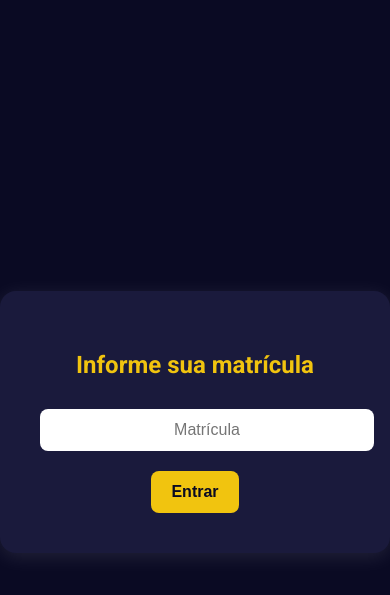
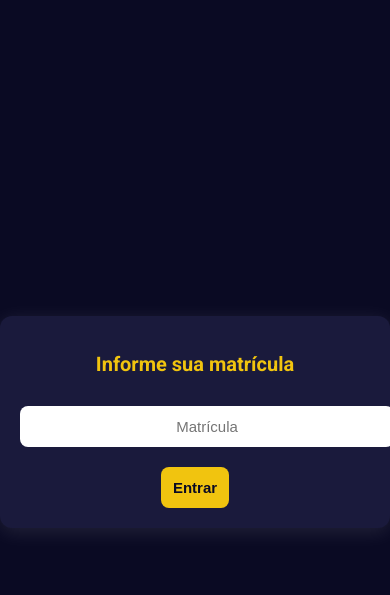
Before and after one commit to Dougas85/SAPPP, a Flask app: page /login in a window 390 px wide. Shown: the top 595 px of the page. Run offline with Flask 3, Linux system fonts and the light colour scheme; some libraries are stand-ins or nearby versions.

Commit message:
Update login.css

```diff
--- a/static/login.css
+++ b/static/login.css
@@ -50,3 +50,25 @@ body {
 .login-container button:hover {
     background-color: #ffd700;
 }
+
+/* Responsividade para telas menores */
+@media (max-width: 480px) {
+    .login-container {
+        padding: 20px;
+        border-radius: 12px;
+    }
+
+    .login-container h2 {
+        font-size: 20px;
+    }
+
+    .login-container input {
+        padding: 12px;
+        font-size: 15px;
+    }
+
+    .login-container button {
+        padding: 12px;
+        font-size: 15px;
+    }
+}
```
